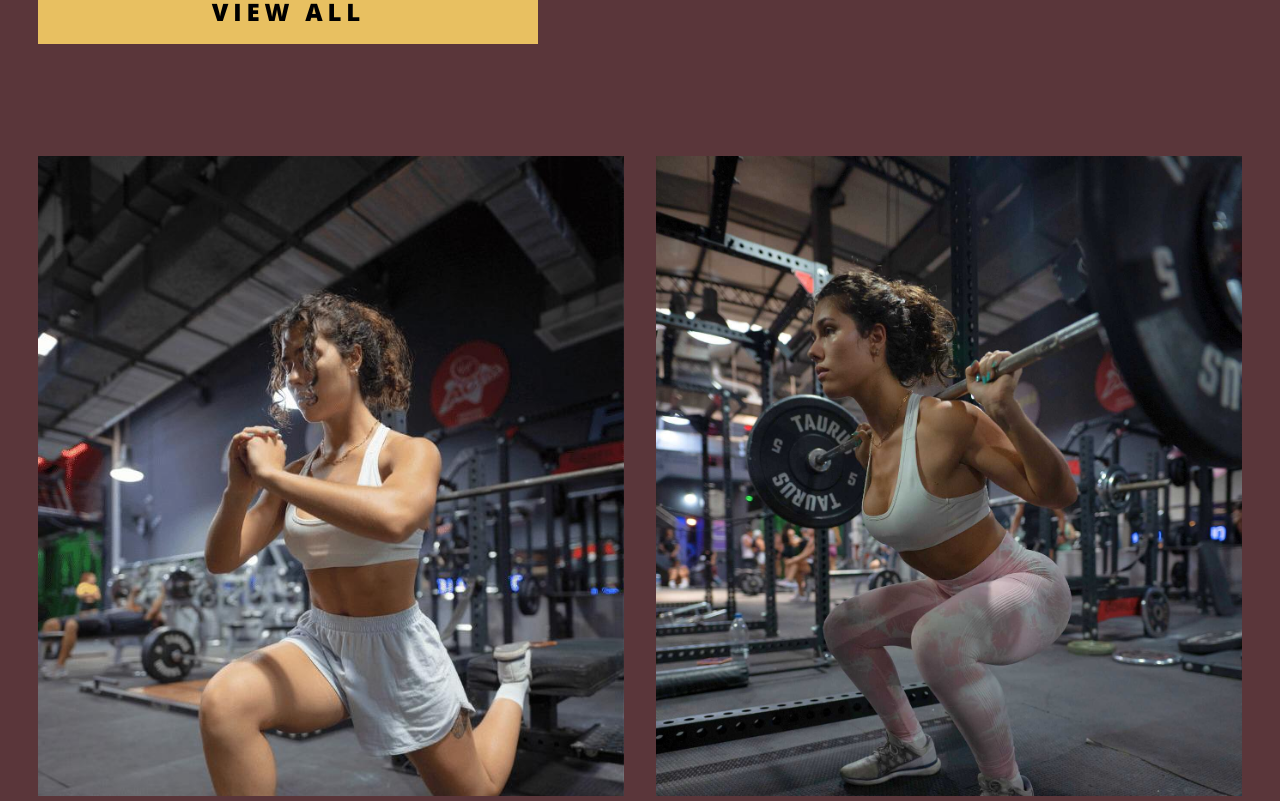
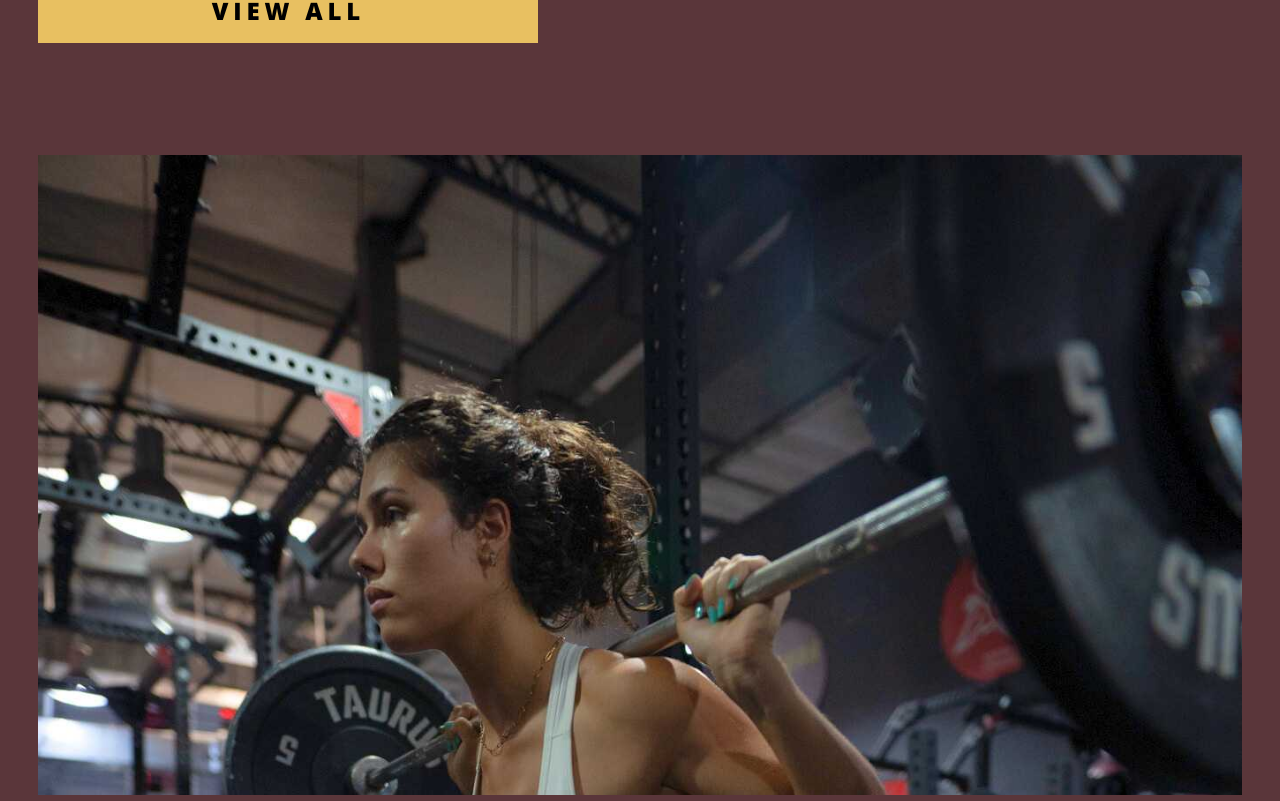
Before and after one commit to RuslanTissen/Pipi-world-3, a React (Create React App) app: page / in a window 1280 px wide. Shown: the part 1993-2794 px from the top of the page. Built offline with nearby package versions, Linux system fonts and the light colour scheme; a web font is replaced by a local one.

Commit message:
renaming straching

```diff
--- a/src/components/start/Start.jsx
+++ b/src/components/start/Start.jsx
@@ -4,7 +4,7 @@ import Introduction from './introduction/Introduction'
 import About from './about/About.jsx'
 import MeetPipi from './meetPipi/MeetPipi.jsx'
 // import Clients from './clients/Clients.jsx';
-import Services from './services/Services.jsx';
+import Straching from './straching/Straching.jsx';
 import Motto from './motto/Motto.jsx'
 import Pricing from './pricing/Pricing.jsx'
 
@@ -15,7 +15,7 @@ function Start() {
 
 			<About />
 
-			<Services />
+			<Straching />
 
 			<Pricing />
 
--- a/src/components/start/about/About.scss
+++ b/src/components/start/about/About.scss
@@ -1,7 +1,7 @@
 .about__container {
 	display: flex;
 	flex-direction: column;
-	border-bottom: 1px solid rgb(37,24,18);
+	// border-bottom: 1px solid rgb(37,24,18);
 	.about__container--text-container {
 		flex: 1 1 100%;
 		background-color: rgb(191, 134, 127);
--- a/src/components/start/services/Services.jsx
+++ b/src/components/start/straching/Straching.jsx
@@ -1,9 +1,9 @@
 import React from 'react'
-import "./Services.scss"
+import "./Straching.scss"
 import Exercises from './Exercises'
 import { NavLink } from 'react-bootstrap'
 
-function Services() {
+function Straching() {
 	return (
 		<div className='service'>
 			<div className="service__title-box">
@@ -14,24 +14,24 @@ function Services() {
 			</div>
 
 			<Exercises
+				exeImg={`img2`}
+				exeTitle={`WORKSHOPS & PRESENTATIONS`}
+				exeText={`Education for athletes, teams and coaches.`}
+			/>
+			{/* <Exercises
 				exeImg={`img1`}
 				exeTitle={`INDIVIDUAL SESSIONS`}
 				exeText={`This 1-on-1 session is built for individual athletes`}
 
-			/>
+			/> */}
 
 			{/* <Exercises
 				exeImg={`img1`}
 				exeTitle={`GROUP SESSIONS`}
 				exeText={`Create winning chemistry for your team`}
 			/> */}
-			<Exercises
-				exeImg={`img2`}
-				exeTitle={`WORKSHOPS & PRESENTATIONS`}
-				exeText={`Education for athletes, teams and coaches.`}
-			/>
 		</div>
 	)
 }
 
-export default Services
+export default Straching
```
Also changed, not shown: src/components/start/straching/Exercises.jsx (renamed from src/components/start/services/Exercises.jsx), src/components/start/straching/Straching.scss (renamed from src/components/start/services/Services.scss).
